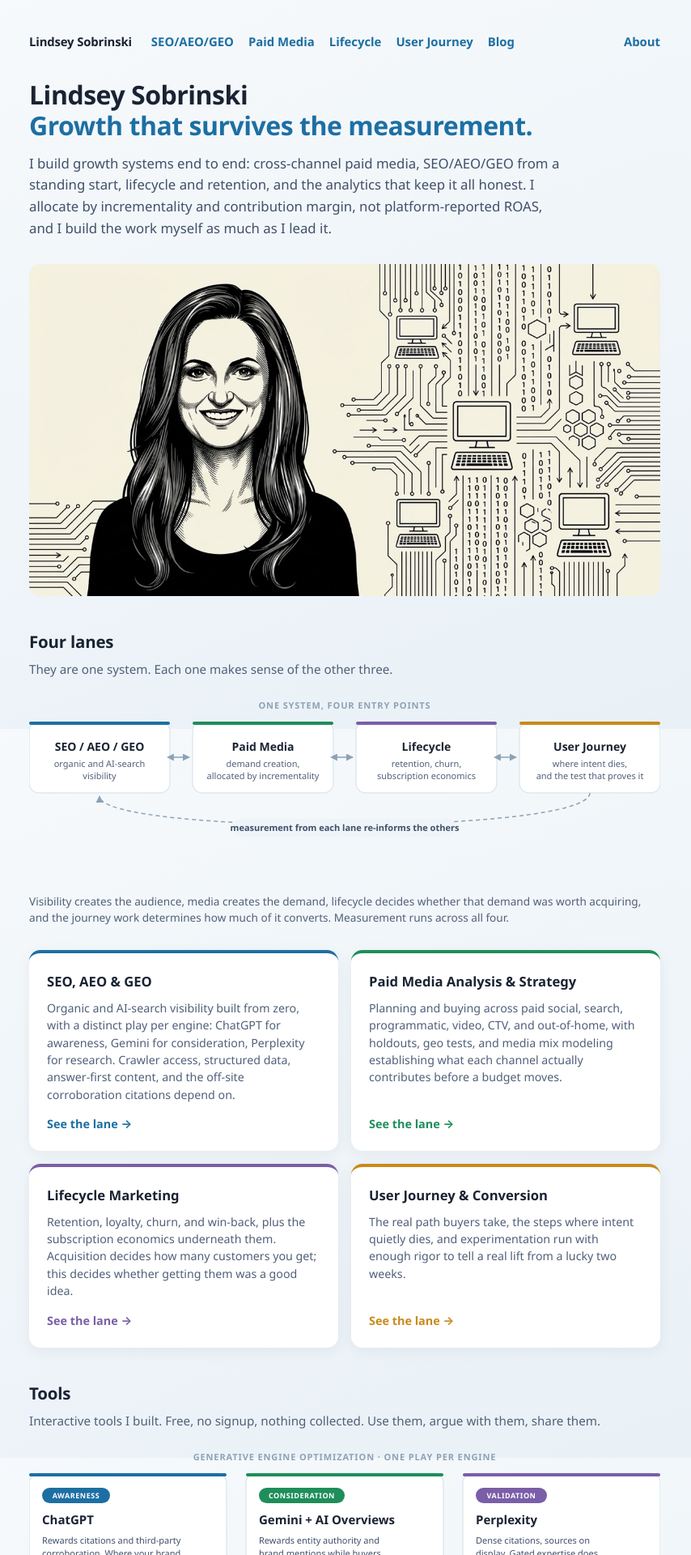
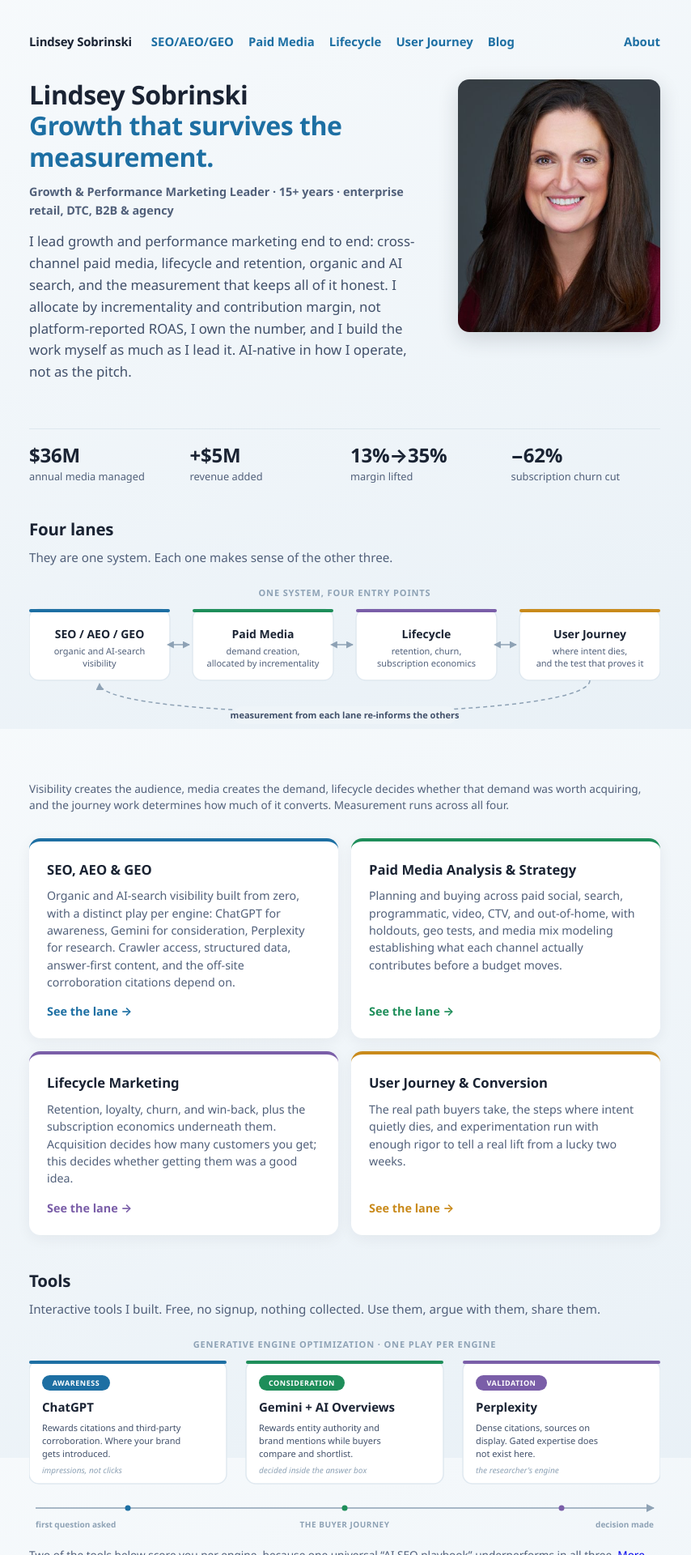
Before and after one commit to lsobrinski-marketing/lindseysobrinski.com, a Jekyll site: the page built from index.html, in a window 1280 px wide. Shown: the top 1920 px of the page at 81% size, without its empty margins (214-1068 px from the left). Built offline with Jekyll 4.4.1, drawn with Linux system fonts in a browser that asks for light colours.

Commit message:
Homepage + About: real headshot, leadership-first hero with proof-number strip, retire the AI-style illustration

```diff
--- a/assets/css/site.css
+++ b/assets/css/site.css
@@ -104,7 +104,7 @@ h3{font-size:1.04rem;margin:24px 0 6px;}
    file, so the original stays intact and reversible. */
 .portrait{
   display:block;width:100%;max-width:240px;height:auto;
-  aspect-ratio:1024/872;object-fit:cover;object-position:center top;
+  aspect-ratio:1/1;object-fit:cover;object-position:50% 18%;
   border-radius:14px;float:right;margin:0 0 18px 22px;
 }
 @media(max-width:640px){
@@ -195,3 +195,18 @@ footer.sitefoot a{color:var(--accent);text-decoration:none;}
   .sitenav{gap:10px 14px;font-size:.9rem;}
   .sitenav .brand{flex-basis:100%;margin-right:0;}
 }
+
+
+/* ---------- homepage hero (photo + proof) ---------- */
+.hero{display:grid;grid-template-columns:1fr 250px;grid-template-areas:"copy media" "stats stats";gap:26px 34px;align-items:start;margin:6px 0 6px;}
+.hero-copy{grid-area:copy;}
+.hero-photo{grid-area:media;display:block;width:100%;height:auto;aspect-ratio:4/5;object-fit:cover;object-position:50% 18%;border-radius:14px;box-shadow:0 8px 26px rgba(26,35,51,.16);}
+.hero .role{margin:12px 0 0;font-size:.9rem;font-weight:600;color:var(--muted);}
+.hstats{grid-area:stats;display:grid;grid-template-columns:repeat(4,1fr);gap:14px;padding-top:20px;border-top:1px solid var(--line);}
+.hstat b{display:block;font-size:1.5rem;line-height:1;color:var(--ink);font-variant-numeric:tabular-nums;letter-spacing:-.01em;}
+.hstat span{display:block;margin-top:6px;font-size:.8rem;color:var(--muted);line-height:1.3;}
+@media(max-width:680px){
+  .hero{grid-template-columns:148px 1fr;grid-template-areas:"copy copy" "media stats";gap:20px 16px;}
+  .hstats{grid-template-columns:repeat(2,1fr);gap:16px 12px;padding-top:0;border-top:0;align-self:center;}
+  .hstat b{font-size:1.28rem;}
+}
--- a/index.html
+++ b/index.html
@@ -5,21 +5,24 @@ description: "Growth and performance marketing: cross-channel paid media, SEO/AE
 ---
 
 <div class="hero">
-  <h1>Lindsey Sobrinski<br><span>Growth that survives the measurement.</span></h1>
-  <p class="lede">I build growth systems end to end: cross-channel paid media, SEO/AEO/GEO from a standing start, lifecycle and retention, and the analytics that keep it all honest. I allocate by incrementality and contribution margin, not platform-reported ROAS, and I build the work myself as much as I lead it.</p>
-  {%- comment -%}
-    Above the fold: eager, high priority, explicit dimensions so it cannot
-    shift layout. srcset keeps phones off the full-size file; on narrow screens
-    the CSS re-crops toward the portrait so the face does not shrink to nothing.
-  {%- endcomment -%}
-  <img class="hero-banner"
-       src="/assets/img/lindsey-hero.jpg"
-       srcset="/assets/img/lindsey-hero-760.jpg 760w,
-               /assets/img/lindsey-hero.jpg 1200w"
-       sizes="(max-width:700px) 100vw, 780px"
-       width="1200" height="630"
+  <div class="hero-copy">
+    <h1>Lindsey Sobrinski<br><span>Growth that survives the measurement.</span></h1>
+    <p class="role">Growth &amp; Performance Marketing Leader &middot; 15+ years &middot; enterprise retail, DTC, B2B &amp; agency</p>
+    <p class="lede">I lead growth and performance marketing end to end: cross-channel paid media, lifecycle and retention, organic and AI search, and the measurement that keeps all of it honest. I allocate by incrementality and contribution margin, not platform-reported ROAS, I own the number, and I build the work myself as much as I lead it. AI-native in how I operate, not as the pitch.</p>
+  </div>
+  <img class="hero-photo"
+       src="/assets/img/lindsey-photo.jpg"
+       srcset="/assets/img/lindsey-photo-480.jpg 480w,
+               /assets/img/lindsey-photo.jpg 900w"
+       sizes="(max-width:680px) 148px, 250px"
        fetchpriority="high" decoding="async"
-       alt="Illustrated portrait of Lindsey Sobrinski beside a circuit-board pattern of linked terminals and binary, representing AI-driven marketing measurement.">
+       alt="Photograph of Lindsey Sobrinski, Growth and Performance Marketing Leader.">
+  <div class="hstats">
+    <div class="hstat"><b>$36M</b><span>annual media managed</span></div>
+    <div class="hstat"><b>+$5M</b><span>revenue added</span></div>
+    <div class="hstat"><b>13%&rarr;35%</b><span>margin lifted</span></div>
+    <div class="hstat"><b>&minus;62%</b><span>subscription churn cut</span></div>
+  </div>
 </div>
 
 <h2>Four lanes</h2>
```
Also changed, not shown: about.html (+5 -5 lines), assets/img/lindsey-photo-480.jpg (added), assets/img/lindsey-photo.jpg (added).
